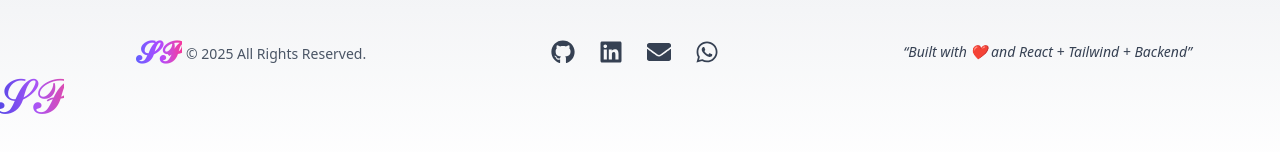
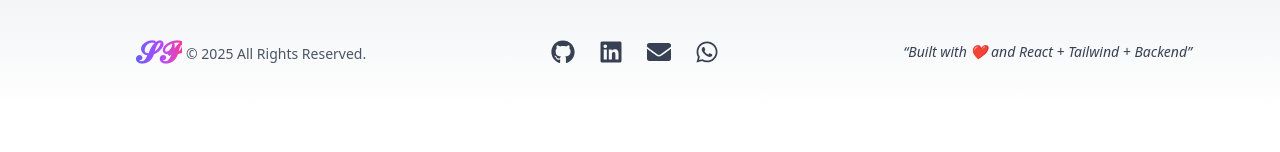
Before and after one commit to shivamp7428/Shivam-Patel, a React (Vite) app: page /project in a window 1280 px wide. Shown: the part 1028-1180 px from the top of the page. After the commit the page ends 1138 px from the top, so only its background shows below. Built offline with nearby package versions, Linux system fonts and the light colour scheme.

Commit message:
Updated new version

```diff
--- a/src/Component/Footer.jsx
+++ b/src/Component/Footer.jsx
@@ -64,18 +64,6 @@ const Footer = () => {
           “Built with ❤️ and React + Tailwind + Backend”
         </p>
       </motion.div>
-      <svg xmlns="http://www.w3.org/2000/svg" width="64" height="64">
-  <defs>
-    <linearGradient id="grad" x1="0%" y1="0%" x2="100%" y2="0%">
-      <stop offset="0%" stop-color="#4f46e5"/>
-      <stop offset="50%" stop-color="#a855f7"/>
-      <stop offset="100%" stop-color="#ec4899"/>
-    </linearGradient>
-  </defs>
-  <text x="50%" y="50%" dominant-baseline="middle" text-anchor="middle" font-size="48" font-family="cursive" fill="url(#grad)">
-    𝓢𝓟
-  </text>
-</svg>
     </footer>
   );
 };
```
